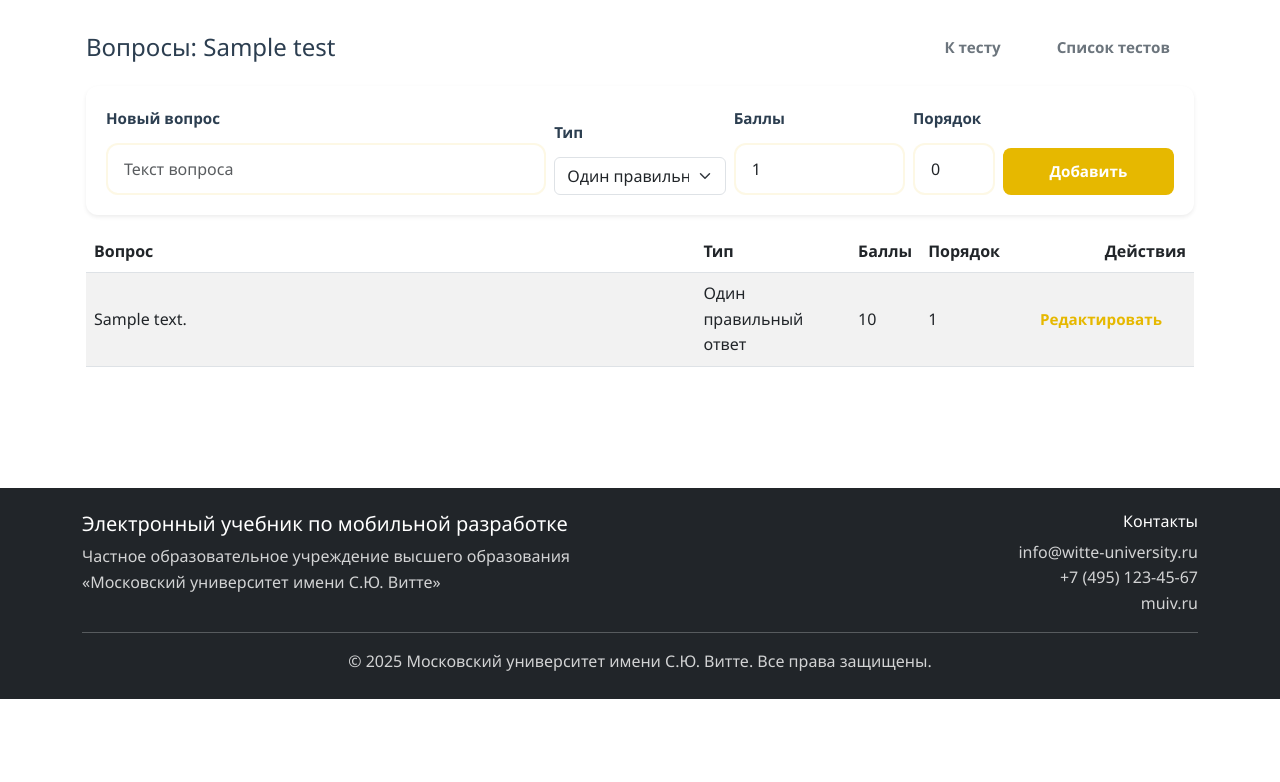
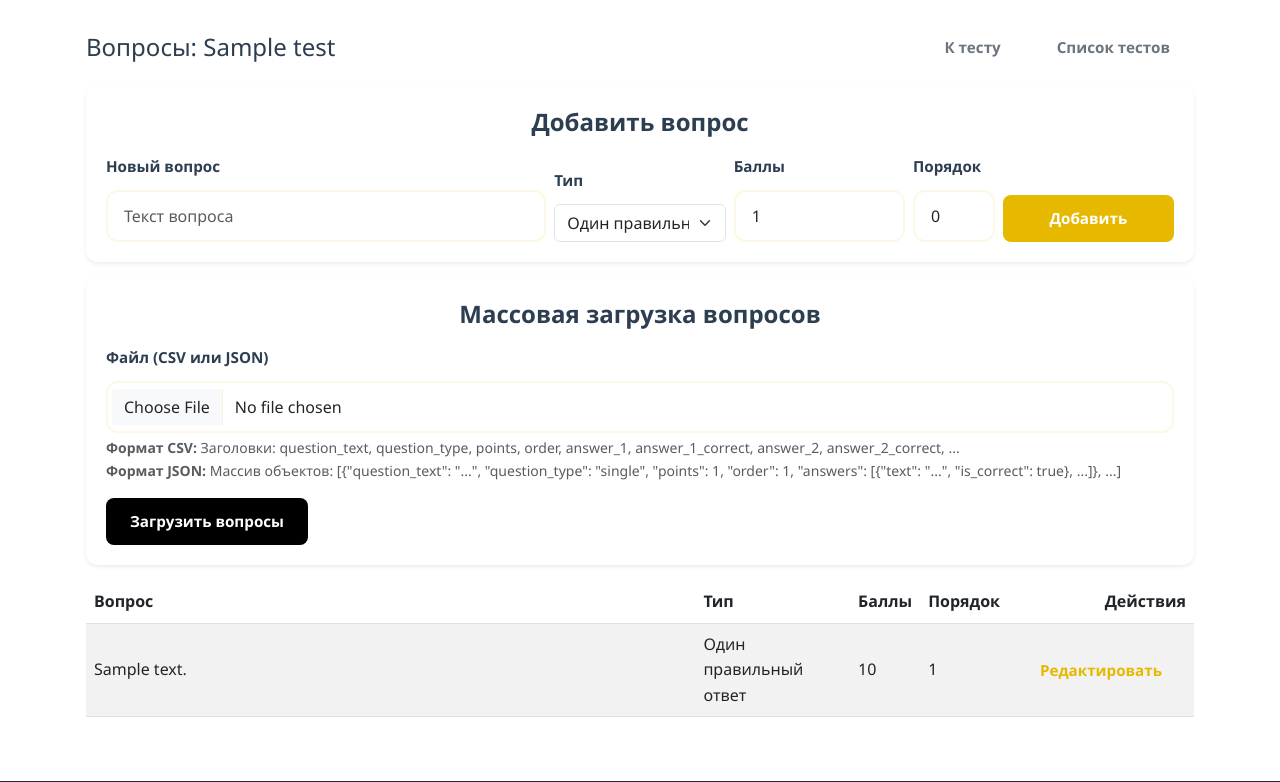
Before and after one commit to mobdev32/mob-dev, a Django app: page /admin-panel/tests/1/questions/ in a window 1280 px wide. Shown: the part 101-883 px from the top of the page. Before the commit the page ends 800 px from the top, so only its background shows below. Run offline with Django 5.2, Linux system fonts and the light colour scheme; a user stored in the database is signed in; tables that the repository leaves empty hold one stand-in row (values such as "Sample post").

Commit message:
Added batch-upload for test questions

```diff
--- a/main/views.py
+++ b/main/views.py
@@ -8,8 +8,11 @@ from .models import Material, Test, Feedback, Profile, Category, TestAttempt, Us
 from django.contrib.auth.models import User
 from django.utils import timezone
 from django.views.decorators.http import require_POST
-from django.db.models import Prefetch, Q
+from django.db.models import Prefetch, Q, Max
 from django.urls import reverse
+import csv
+import json
+import io
 
 def home(request):
     materials = Material.objects.filter(is_published=True)[:3]
@@ -816,7 +819,138 @@ def admin_test_questions(request, test_id):
     test = get_object_or_404(Test, id=test_id)
     questions = Question.objects.filter(test=test).order_by('order', 'id')
     if request.method == 'POST':
-        # Quick add a new question
+        # Check for batch upload
+        batch_file = request.FILES.get('batch_file')
+        if batch_file:
+            try:
+                file_content = batch_file.read().decode('utf-8')
+                file_name = batch_file.name.lower()
+
+                if file_name.endswith('.json'):
+                    # Parse JSON
+                    data = json.loads(file_content)
+                    created_count = 0
+                    errors = []
+
+                    if isinstance(data, list):
+                        for i, item in enumerate(data):
+                            try:
+                                q_text = item.get('question_text') or item.get('text', '').strip()
+                                q_type = item.get('question_type') or item.get('type', 'single')
+                                q_points = int(item.get('points', 1))
+                                q_order = int(item.get('order', len(questions) + i + 1))
+                                answers_data = item.get('answers', [])
+
+                                if not q_text:
+                                    errors.append(f'Строка {i+1}: отсутствует текст вопроса')
+                                    continue
+
+                                question = Question.objects.create(
+                                    test=test,
+                                    question_text=q_text,
+                                    question_type=q_type,
+                                    points=q_points,
+                                    order=q_order
+                                )
+
+                                for j, answer_data in enumerate(answers_data):
+                                    if isinstance(answer_data, dict):
+                                        ans_text = answer_data.get('answer_text') or answer_data.get('text', '').strip()
+                                        is_correct = answer_data.get('is_correct', False)
+                                    else:
+                                        ans_text = str(answer_data).strip()
+                                        is_correct = False
+
+                                    if ans_text:
+                                        Answer.objects.create(
+                                            question=question,
+                                            answer_text=ans_text,
+                                            is_correct=bool(is_correct),
+                                            order=j + 1
+                                        )
+
+                                created_count += 1
+                            except Exception as e:
+                                errors.append(f'Строка {i+1}: {str(e)}')
+
+                    if created_count > 0:
+                        messages.success(request, f'Успешно добавлено вопросов: {created_count}')
+                    if errors:
+                        messages.warning(request, f'Ошибки при обработке: {"; ".join(errors[:5])}')
+                    if created_count == 0 and not errors:
+                        messages.error(request, 'Не удалось обработать файл. Проверьте формат данных.')
+
+                elif file_name.endswith('.csv'):
+                    # Parse CSV
+                    csv_file = io.StringIO(file_content)
+                    reader = csv.DictReader(csv_file)
+                    created_count = 0
+                    errors = []
+                    max_order = questions.aggregate(Max('order'))['order__max'] or 0
+
+                    for row_num, row in enumerate(reader, start=2):  # Start at 2 (row 1 is header)
+                        try:
+                            q_text = row.get('question_text', '').strip()
+                            if not q_text:
+                                errors.append(f'Строка {row_num}: отсутствует текст вопроса')
+                                continue
+
+                            q_type = row.get('question_type', 'single').strip()
+                            q_points = int(row.get('points', 1))
+                            q_order = int(row.get('order', max_order + row_num - 1))
+
+                            question = Question.objects.create(
+                                test=test,
+                                question_text=q_text,
+                                question_type=q_type,
+                                points=q_points,
+                                order=q_order
+                            )
+
+                            # Parse answers - look for answer_1, answer_1_correct, answer_2, etc.
+                            answer_num = 1
+                            while True:
+                                answer_key = f'answer_{answer_num}'
+                                correct_key = f'answer_{answer_num}_correct'
+
+                                if answer_key not in row or not row[answer_key].strip():
+                                    break
+
+                                ans_text = row[answer_key].strip()
+                                is_correct = row.get(correct_key, '').strip().lower() in ('true', '1', 'yes', 'да', '✓')
+
+                                Answer.objects.create(
+                                    question=question,
+                                    answer_text=ans_text,
+                                    is_correct=is_correct,
+                                    order=answer_num
+                                )
+
+                                answer_num += 1
+
+                            created_count += 1
+                        except Exception as e:
+                            errors.append(f'Строка {row_num}: {str(e)}')
+
+                    if created_count > 0:
+                        messages.success(request, f'Успешно добавлено вопросов: {created_count}')
+                    if errors:
+                        messages.warning(request, f'Ошибки при обработке: {"; ".join(errors[:5])}')
+                    if created_count == 0 and not errors:
+                        messages.error(request, 'Не удалось обработать файл. Проверьте формат данных.')
+                else:
+                    messages.error(request, 'Неподдерживаемый формат файла. Используйте CSV или JSON.')
+
+            except UnicodeDecodeError:
+                messages.error(request, 'Ошибка кодировки файла. Используйте UTF-8.')
+            except json.JSONDecodeError as e:
+                messages.error(request, f'Ошибка парсинга JSON: {str(e)}')
+            except Exception as e:
+                messages.error(request, f'Ошибка при обработке файла: {str(e)}')
+
+            return redirect('main:admin_test_questions', test_id=test.id)
+
+        # Quick add a new question (existing functionality)
         q_text = (request.POST.get('question_text') or '').strip()
         q_type = request.POST.get('question_type') or 'single'
         q_points = int(request.POST.get('points') or 1)
--- a/templates/main/admin/test_questions.html
+++ b/templates/main/admin/test_questions.html
@@ -21,6 +21,7 @@
 
     <div class="card shadow-sm border-0 mb-3">
         <div class="card-body">
+            <h5 class="card-title mb-3">Добавить вопрос</h5>
             <form method="post" class="row g-2 align-items-end">
                 {% csrf_token %}
                 <div class="col-12 col-lg-5">
@@ -46,6 +47,24 @@
                 <div class="col-12 col-lg-2">
                     <button class="btn btn-primary w-100" type="submit">Добавить</button>
                 </div>
+            </form>
+        </div>
+    </div>
+
+    <div class="card shadow-sm border-0 mb-3">
+        <div class="card-body">
+            <h5 class="card-title mb-3">Массовая загрузка вопросов</h5>
+            <form method="post" enctype="multipart/form-data">
+                {% csrf_token %}
+                <div class="mb-3">
+                    <label class="form-label">Файл (CSV или JSON)</label>
+                    <input class="form-control" type="file" name="batch_file" accept=".csv,.json" required />
+                    <div class="form-text">
+                        <strong>Формат CSV:</strong> Заголовки: question_text, question_type, points, order, answer_1, answer_1_correct, answer_2, answer_2_correct, ...<br>
+                        <strong>Формат JSON:</strong> Массив объектов: [{"question_text": "...", "question_type": "single", "points": 1, "order": 1, "answers": [{"text": "...", "is_correct": true}, ...]}, ...]
+                    </div>
+                </div>
+                <button class="btn btn-success" type="submit">Загрузить вопросы</button>
             </form>
         </div>
     </div>
```
